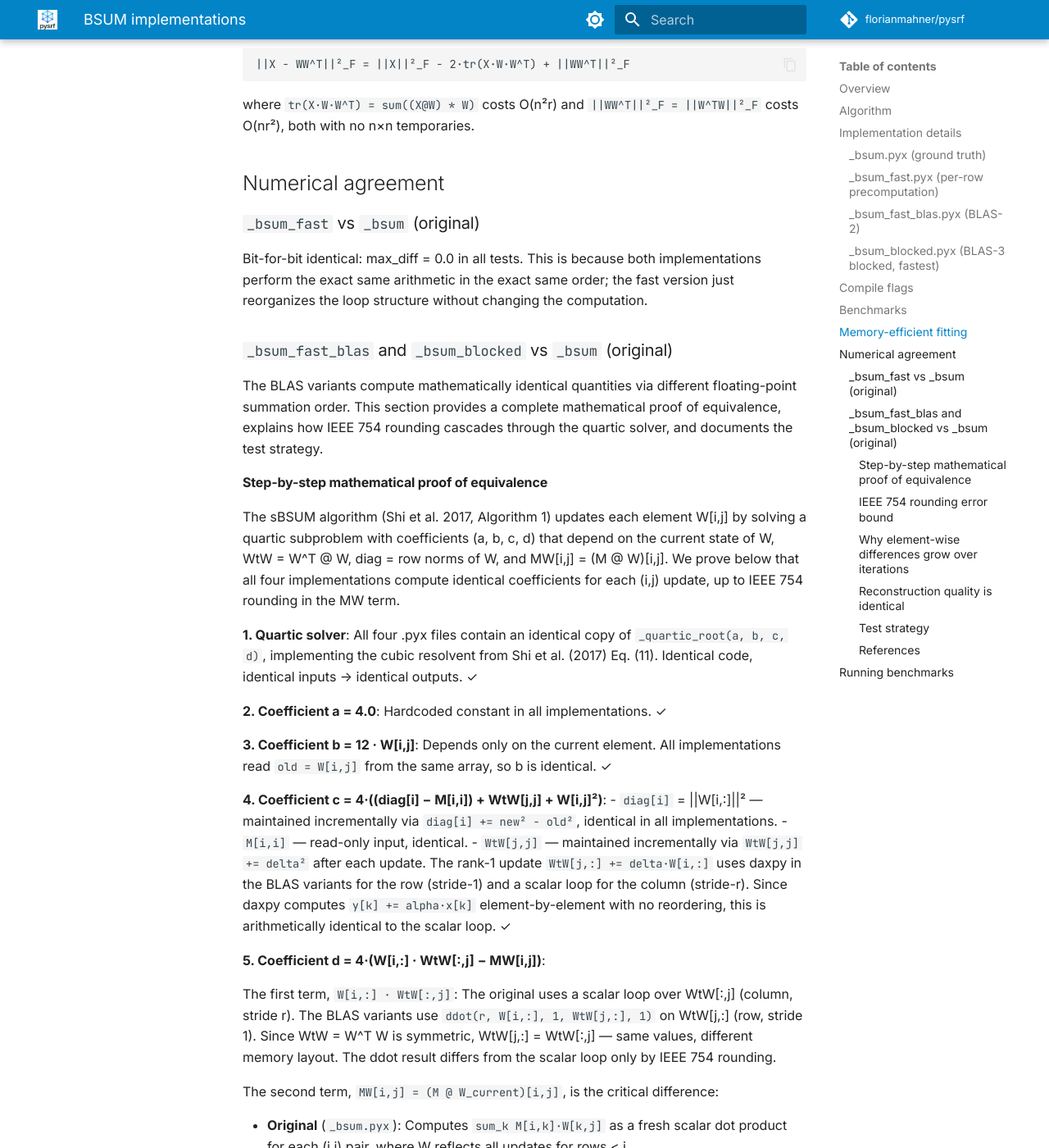
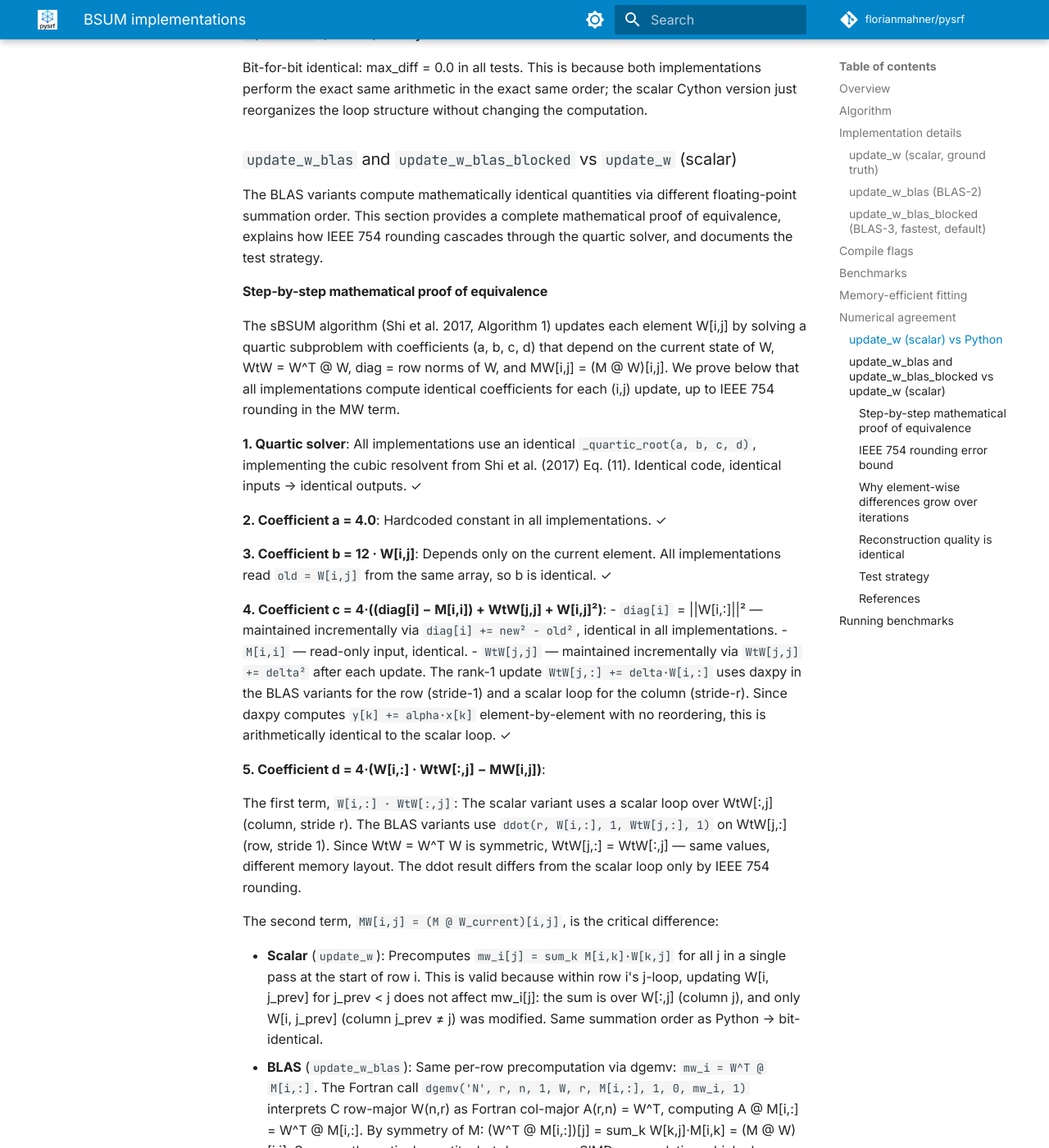
Before and after one commit to florianmahner/pysrf, an MkDocs documentation site: the page built from docs/bsum_implementations.md, in a window 1280 px wide and 1400 px high, scrolled down 3035 px. Shown: the whole window at 82% size. Built offline with MkDocs 1.6.1 and Material for MkDocs 9.7.7, drawn with Linux system fonts in a browser that asks for light colours; comment, search, counter and statistics services are not loaded; some of the changed text lies outside the part shown.

Commit message:
Consolidate the BSUM Cython sources into a single _bsum.pyx
Reorganize model.py sections, extract the shared quartic-root solver
into a .pxd header, and hoist loop invariants.

```diff
--- a/docs/bsum_implementations.md
+++ b/docs/bsum_implementations.md
@@ -3,14 +3,14 @@
 ## Overview
 
 The BSUM (Block Successive Upper-bound Minimization) algorithm for symmetric NMF
-(S ≈ W @ W.T) has multiple Cython implementations with different performance
-characteristics. The import priority in `model.py` is:
+(S ≈ W @ W.T) has 3 Cython implementations in a single file `pysrf/_bsum.pyx`,
+with different performance characteristics. The `model.py` import uses the fastest
+(BLAS-3 blocked) by default, falling back to Python if Cython is not compiled.
 
-1. `_bsum_blocked` (BLAS-3 blocked, fastest at 19-31x over original)
-2. `_bsum_fast_blas` (BLAS-2 per-row, ~5x over original)
-3. `_bsum_fast` (raw loops with per-row mw_i precomputation)
-4. `_bsum` (original, ground truth)
-5. Python fallback
+Functions in `pysrf._bsum`:
+1. `update_w`: scalar Cython (ground truth, bitwise-identical to Python)
+2. `update_w_blas`: BLAS-2 dgemv (~5x over scalar)
+3. `update_w_blas_blocked`: BLAS-3 dsymm/dgemm (19-31x over scalar, default)
 
 ## Algorithm
 
@@ -28,15 +28,11 @@
 
 ## Implementation details
 
-### `_bsum.pyx` (ground truth)
-
-The reference implementation. Uses Cython memoryviews. Computes `dot(M[i,:], W[:,j])`
-fresh for each (i,j) pair, meaning r separate passes through M[i,:] per row.
-
-### `_bsum_fast.pyx` (per-row precomputation)
+### `update_w` (scalar, ground truth)
 
 Precomputes `mw_i[j] = M[i,:] @ W[:,j]` for all j simultaneously in a single pass
-through M[i,:]. This reduces M memory reads from r passes to 1 pass per row.
+through M[i,:] per row. This reduces M memory reads from r passes to 1 pass per row.
+Uses Cython memoryviews for all array access.
 
 **Mathematical validity**: Within row i's j-loop, mw_i[j] = sum_k M[i,k] * W[k,j].
 When we update W[i, j_prev] for j_prev < j, this does NOT affect mw_i[j] because
@@ -44,11 +40,11 @@
 not W[k, j] (column j). The effect of W[i, j_prev] changes is captured in the
 WtW terms.
 
-**Numerical agreement**: Bit-for-bit identical to `_bsum.pyx` (max_diff = 0.0).
+**Numerical agreement**: Bit-for-bit identical to the Python `update_w` in `model.py`.
 
-### `_bsum_fast_blas.pyx` (BLAS-2)
+### `update_w_blas` (BLAS-2)
 
-Same per-row mw_i algorithm as `_bsum_fast.pyx`, but uses:
+Same per-row mw_i algorithm as `update_w`, but uses:
 
 - **BLAS dgemv** for `mw_i = M[i,:] @ W` (the dominant 95% cost). OpenBLAS dgemv
   uses optimized cache blocking, SIMD, and prefetching for this matrix-vector product.
@@ -60,7 +56,7 @@
 lda=r, where A = W^T. The call `dgemv('N', r, n, 1.0, W, r, M[i,:], 1, 0.0, mw_i, 1)`
 computes `mw_i = A @ M[i,:] = W^T @ M[i,:] = M[i,:] @ W`.
 
-### `_bsum_blocked.pyx` (BLAS-3 blocked, fastest)
+### `update_w_blas_blocked` (BLAS-3, fastest, default)
 
 Replaces per-row BLAS-2 operations (memory-bound dgemv) with BLAS-3 operations
 (compute-bound dsymm/dgemm):
@@ -80,13 +76,13 @@
 correction overhead. The default block_size is `min(50, max(1, n // 10))` because the dsymm
 dominates and corrections are cheap.
 
-**Numerical agreement**: Same as `_bsum_fast_blas`; small floating-point differences
+**Numerical agreement**: Same as `update_w_blas`; small floating-point differences
 (1e-13 to 1e-9) due to BLAS summation reordering, but reconstruction error matches
 to 12+ decimal places.
 
 ## Compile flags
 
-All four extensions are compiled with `-O3 -march=native -ffp-contract=off`:
+The extension is compiled with `-O3 -march=native -ffp-contract=off`:
 - `-march=native`: enables AVX2/AVX512 SIMD instructions
 - `-ffp-contract=off`: disables FMA contraction to keep scalar loops bit-identical
   (the BLAS calls still use their own internal optimizations)
@@ -97,16 +93,16 @@
 
 <!-- vale off -->
 
-| n | rank | original | fast | blas | blocked | blocked speedup |
-|---|------|----------|------|------|---------|-----------------|
-| 5000 | 50 | 5.30s | 2.46s | 0.96s | 0.29s | 18.6x |
-| 10000 | 50 | 21.40s | 9.53s | 4.68s | 0.88s | 24.5x |
-| 20000 | 50 | 94.06s | 37.41s | 18.28s | 3.04s | 30.9x |
+| n | rank | scalar | blas | blocked | blocked speedup |
+|---|------|--------|------|---------|-----------------|
+| 5000 | 50 | 2.46s | 0.96s | 0.29s | 8.5x |
+| 10000 | 50 | 9.53s | 4.68s | 0.88s | 10.8x |
+| 20000 | 50 | 37.41s | 18.28s | 3.04s | 12.3x |
 
 <!-- vale on -->
 
 Speedup grows with n because the BLAS-3 dsymm/dgemm ratio improves with matrix size.
-At production sizes (n=1854, rank=50), the blocked variant is ~19x faster than original.
+At production sizes (n=1854, rank=50), the blocked variant is ~19x faster than scalar.
 
 ## Memory-efficient fitting
 
@@ -123,15 +119,16 @@
 
 ## Numerical agreement
 
-### `_bsum_fast` vs `_bsum` (original)
+### `update_w` (scalar) vs Python
 
 Bit-for-bit identical: max_diff = 0.0 in all tests. This is because both
 implementations perform the exact same arithmetic in the exact same order; the
-fast version just reorganizes the loop structure without changing the computation.
+scalar Cython version just reorganizes the loop structure without changing the
+computation.
 
 <!-- vale off -->
 
-### `_bsum_fast_blas` and `_bsum_blocked` vs `_bsum` (original)
+### `update_w_blas` and `update_w_blas_blocked` vs `update_w` (scalar)
 
 The BLAS variants compute mathematically identical quantities via different
 floating-point summation order. This section provides a complete mathematical
@@ -143,13 +140,13 @@
 The sBSUM algorithm (Shi et al. 2017, Algorithm 1) updates each element W[i,j]
 by solving a quartic subproblem with coefficients (a, b, c, d) that depend on
 the current state of W, WtW = W^T @ W, diag = row norms of W, and
-MW[i,j] = (M @ W)[i,j]. We prove below that all four implementations compute
+MW[i,j] = (M @ W)[i,j]. We prove below that all implementations compute
 identical coefficients for each (i,j) update, up to IEEE 754 rounding in the
 MW term.
 
-**1. Quartic solver**: All four .pyx files contain an identical copy of
-`_quartic_root(a, b, c, d)`, implementing the cubic resolvent from Shi et al.
-(2017) Eq. (11). Identical code, identical inputs → identical outputs. ✓
+**1. Quartic solver**: All implementations use an identical `_quartic_root(a, b, c, d)`,
+implementing the cubic resolvent from Shi et al. (2017) Eq. (11). Identical code,
+identical inputs → identical outputs. ✓
 
 **2. Coefficient a = 4.0**: Hardcoded constant in all implementations. ✓
 
@@ -168,7 +165,7 @@
 
 **5. Coefficient d = 4·(W[i,:] · WtW[:,j] − MW[i,j])**:
 
-The first term, `W[i,:] · WtW[:,j]`: The original uses a scalar loop over
+The first term, `W[i,:] · WtW[:,j]`: The scalar variant uses a scalar loop over
 WtW[:,j] (column, stride r). The BLAS variants use `ddot(r, W[i,:], 1,
 WtW[j,:], 1)` on WtW[j,:] (row, stride 1). Since WtW = W^T W is symmetric,
 WtW[j,:] = WtW[:,j] — same values, different memory layout. The ddot result
@@ -176,21 +173,19 @@
 
 The second term, `MW[i,j] = (M @ W_current)[i,j]`, is the critical difference:
 
-- **Original** (`_bsum.pyx`): Computes `sum_k M[i,k]·W[k,j]` as a fresh scalar
-  dot product for each (i,j) pair, where W reflects all updates for rows < i.
-- **Fast** (`_bsum_fast.pyx`): Precomputes `mw_i[j] = sum_k M[i,k]·W[k,j]`
+- **Scalar** (`update_w`): Precomputes `mw_i[j] = sum_k M[i,k]·W[k,j]`
   for all j in a single pass at the start of row i. This is valid because
   within row i's j-loop, updating W[i, j_prev] for j_prev < j does not affect
   mw_i[j]: the sum is over W[:,j] (column j), and only W[i, j_prev] (column
-  j_prev ≠ j) was modified. Same summation order as original → bit-identical.
-- **BLAS** (`_bsum_fast_blas.pyx`): Same per-row precomputation via dgemv:
+  j_prev ≠ j) was modified. Same summation order as Python → bit-identical.
+- **BLAS** (`update_w_blas`): Same per-row precomputation via dgemv:
   `mw_i = W^T @ M[i,:]`. The Fortran call `dgemv('N', r, n, 1, W, r,
   M[i,:], 1, 0, mw_i, 1)` interprets C row-major W(n,r) as Fortran
   col-major A(r,n) = W^T, computing A @ M[i,:] = W^T @ M[i,:]. By symmetry
   of M: (W^T @ M[i,:])[j] = sum_k W[k,j]·M[i,k] = (M @ W)[i,j]. Same
   mathematical quantity, but dgemv uses SIMD accumulation which changes
   summation order.
-- **Blocked** (`_bsum_blocked.pyx`): Precomputes MW = M @ W for all rows at
+- **Blocked** (`update_w_blas_blocked`): Precomputes MW = M @ W for all rows at
   once via dsymm, then corrects for W changes during the iteration:
 
   At the start of iteration, MW₀ = M @ W₀ via dsymm. When processing row i,
@@ -288,8 +283,8 @@
 
 Tested at n=1854, r=50 up to 500 iterations (blocked with B=50):
 
-| iters | recon err (original) | recon err (blocked) | max W diff |
-|-------|---------------------|---------------------|------------|
+| iters | recon err (scalar) | recon err (blocked) | max W diff |
+|-------|--------------------|---------------------|------------|
 | 1 | 0.561962478782 | 0.561962478782 | 1.2e-12 |
 | 5 | 0.060587047326 | 0.060587047326 | 1.9e-11 |
 | 50 | 0.018596595745 | 0.018596595745 | 2.2e-11 |
```
Also changed, not shown: .pre-commit-config.yaml (+0 -7 lines), setup.py (+1 -21 lines), 10 other files.
